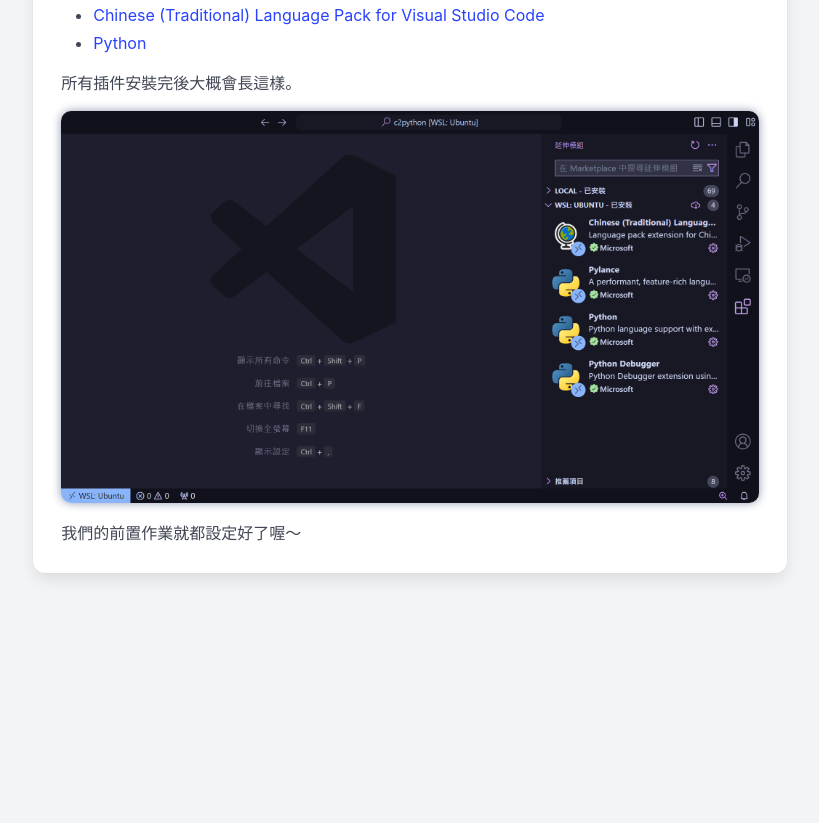
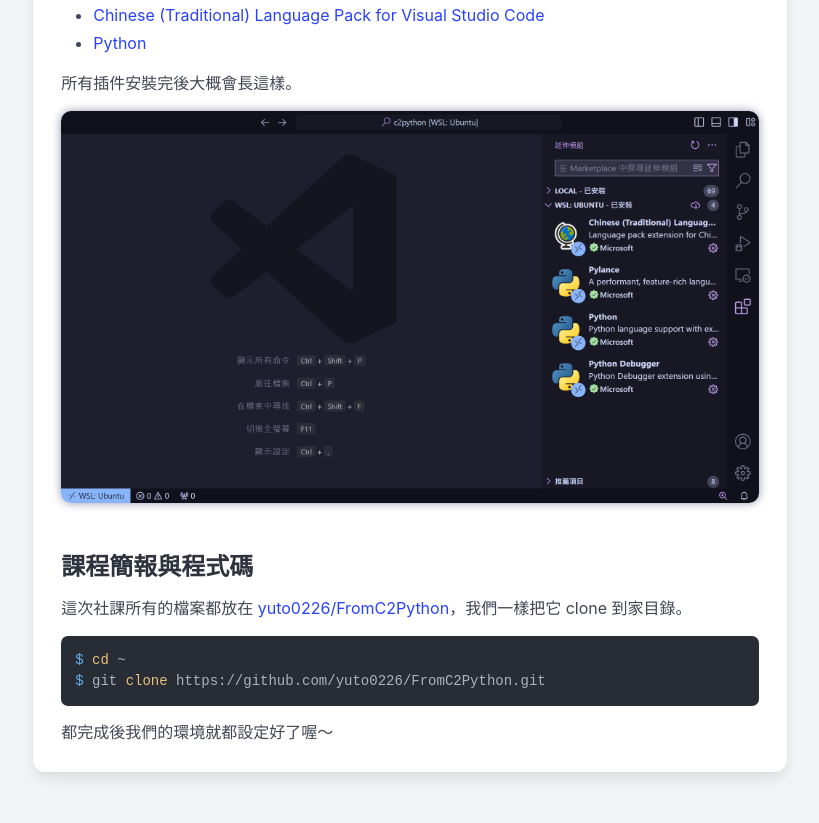
Before and after one commit to yuto0226/FromC2Python, a plain HTML site: page index.html in a window 1280 px wide. Shown: the part 2247-3070 px from the top of the page, without its empty margins (230-1049 px from the left). Before the commit the page ends 2892 px from the top, so only its background shows below. Drawn offline with nearby package versions, Linux system fonts and the light colour scheme.

Commit message:
Add new section to pre
Clone this repo to their ~

```diff
--- a/index.html
+++ b/index.html
@@ -143,7 +143,11 @@
                     </ul>
                     <p>所有插件安裝完後大概會長這樣。</p>
                     <img class="mb-3" src="./img/vscode_extension.png" alt="" srcset="">
-                    <p>我們的前置作業就都設定好了喔～</p>
+                    <h3>課程簡報與程式碼</h3>
+                    <p>這次社課所有的檔案都放在 <a href="https://github.com/yuto0226/FromC2Python" target="_blank">yuto0226/FromC2Python</a>，我們一樣把它 clone 到家目錄。</p>
+                    <pre><code class="zsh">$ cd ~
+$ git clone https://github.com/yuto0226/FromC2Python.git</code></pre>
+                    <p>都完成後我們的環境就都設定好了喔～</p>
                 </div>
             </div>
         </div>
```
